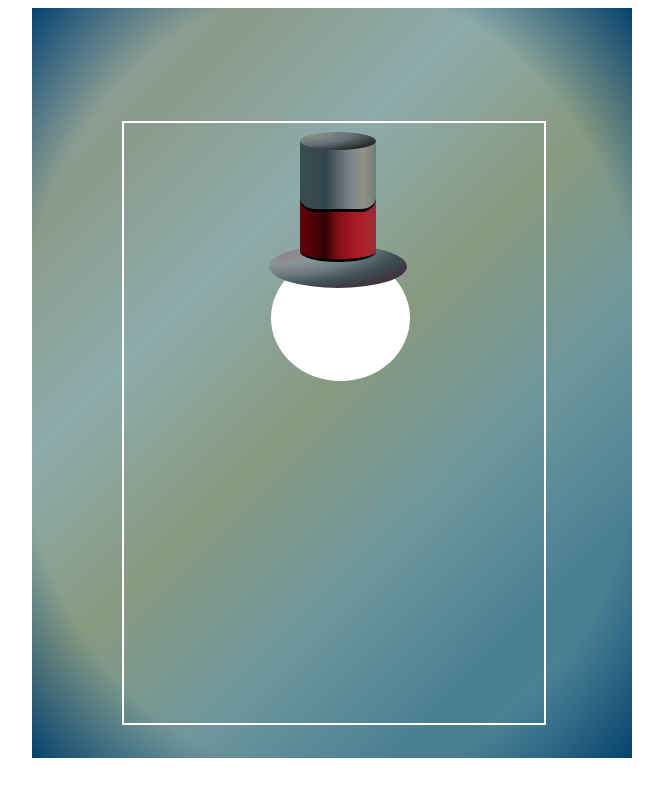
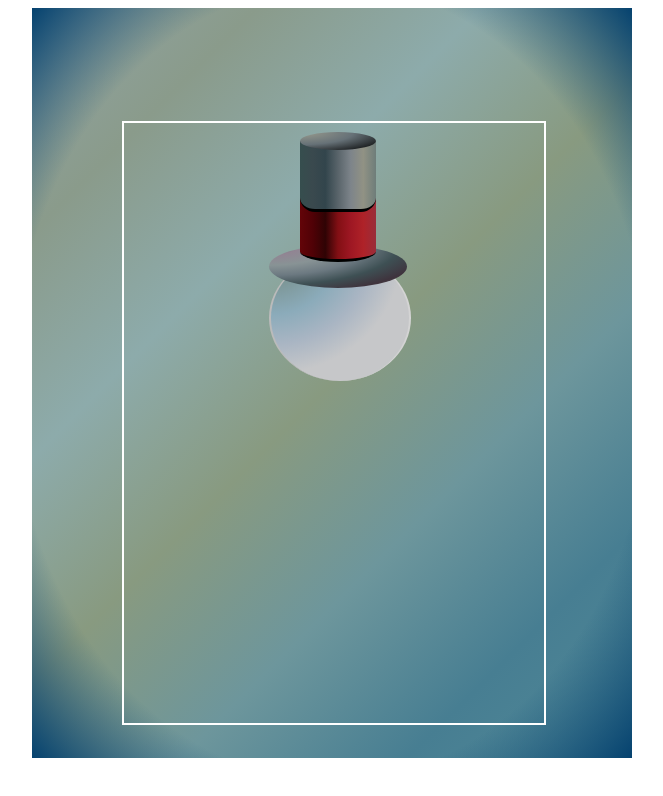
Before and after one commit to heatheraislinn/100DaysOfCode, a Vue app: page / in a window 1280 px wide. Shown: the top 796 px of the page, without its empty margins (308-971 px from the left). Built offline with nearby package versions, Linux system fonts and the light colour scheme.

Commit message:
Finish shading snowman head

```diff
--- a/src/components/Snowman.vue
+++ b/src/components/Snowman.vue
@@ -106,9 +106,11 @@
         position: absolute;
         width: 33%;
         height: 21%;
-        left: 35%;
+        left: 34.5%;
         top: 22%;
         border-radius: 50%;
-        background: white;
+        border-left: 2px solid #bbb;
+        border-right: 2px solid #d4d4d4;
+        background: radial-gradient(ellipse at top left, #96afa8, #7d9798, #8babba, #a9b5c3, #c6c7c9, #c6c7c9, #c0cccc);
     }
 </style>
```
